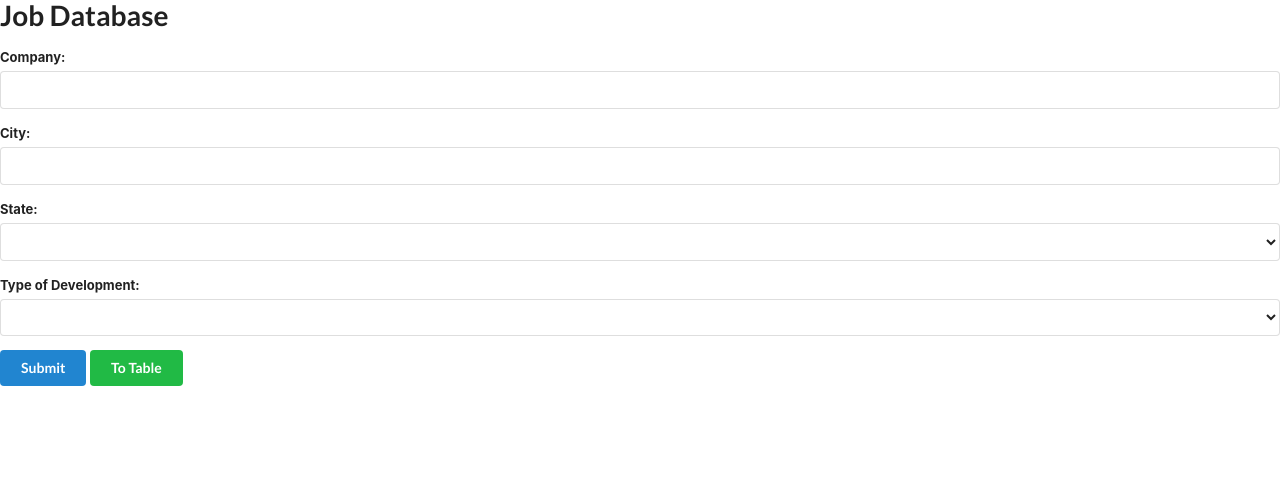
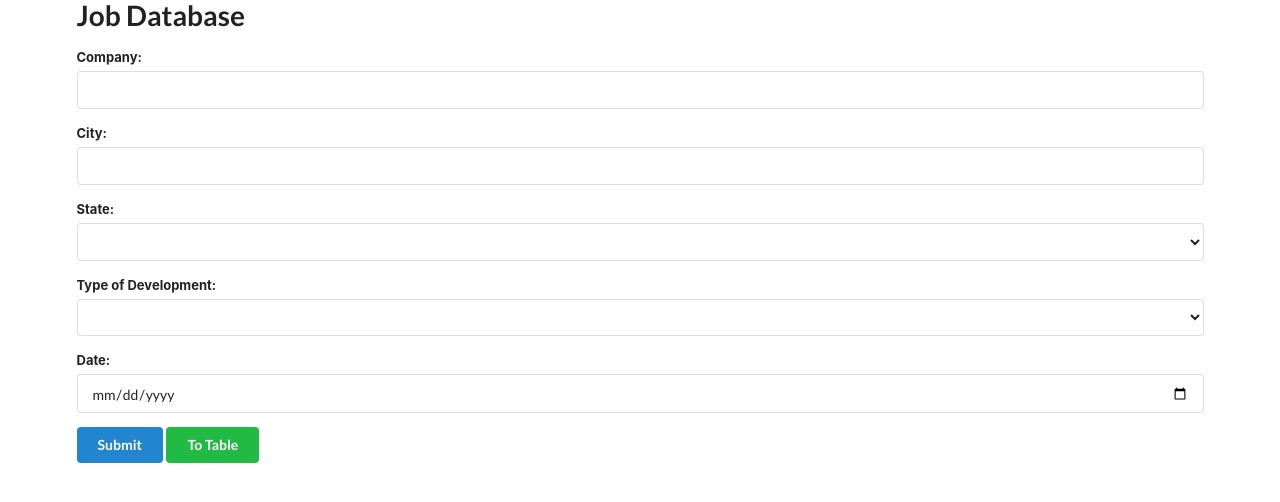
Before and after one commit to michael-williamson/applied_jobs_database, a React (Create React App) app in the folder client/: page /form in a window 1280 px wide. Shown: the top 502 px of the page. Built offline with nearby package versions, Linux system fonts and the light colour scheme.

Commit message:
added date input to form

```diff
--- a/client/package.json
+++ b/client/package.json
@@ -8,7 +8,9 @@
     "@testing-library/react": "^9.5.0",
     "@testing-library/user-event": "^7.2.1",
     "axios": "^0.19.2",
+    "moment": "^2.27.0",
     "react": "^16.13.1",
+    "react-datepicker": "^3.1.3",
     "react-dom": "^16.13.1",
     "react-redux": "^7.2.0",
     "react-router-dom": "^5.1.2",
--- a/client/src/App.js
+++ b/client/src/App.js
@@ -1,5 +1,5 @@
 import React from 'react';
-import {Router, Route, Switch,Redirect} from 'react-router-dom';
+import {Router, Route} from 'react-router-dom';
 import history from './history';
 import './App.css';
 
@@ -8,7 +8,7 @@ import TableMain from './components/tableComponents/TableMain';
 
 function App() {
   return (
-    <div className="App">
+    <div className="ui container App">
       <div className="ui header">
         <h1>Job Database</h1>
       </div>
--- a/client/src/components/formComponents/FormMain.js
+++ b/client/src/components/formComponents/FormMain.js
@@ -2,8 +2,10 @@ import React, { Component } from 'react';
 import {connect} from 'react-redux';
 import {Link} from 'react-router-dom';
 import {Field,reduxForm} from 'redux-form';
+
 //helper component
 import {ListOfStates} from './helperComponents/ListOfStates';
+import {DatePicker} from './helperComponents/DatePicker';
 //actions
 import {addJob} from '../../actions/index';
 
@@ -37,6 +39,10 @@ class FormMain extends Component {
                         <option value="Full Stack Developer">Full Stack Developer</option>
                     </Field>
                 </div>
+                <div className="field">
+                    <label>Date:</label>
+                    <Field name="date" component={DatePicker}/>
+                </div>
                 <button className="ui button blue" type="submit">Submit</button>
                 <Link to="/table" className="ui button green">To Table</Link>
             </form>
--- /dev/null
+++ b/client/src/components/formComponents/helperComponents/DatePicker.js
@@ -0,0 +1,7 @@
+import React from 'react';
+
+export const DatePicker = ({input }) => (
+    <div>
+        <input {...input} type="date"/>
+    </div>
+  );
--- a/client/src/components/tableComponents/TableMain.js
+++ b/client/src/components/tableComponents/TableMain.js
@@ -11,13 +11,14 @@ class TableMain extends Component {
     }
 
     renderTable = () => {
-       return this.props.jobList.map((job)=>{
+       return this.props.jobList.map((job,index)=>{
             return (
-                <tr>
+                <tr key={index}>
                     <td>{job.company}</td>
                     <td>{job.city}</td>
                     <td>{job.state}</td>
                     <td>{job.typeOfDev}</td>
+                    <td>{job.date}</td>
                 </tr>
             );
         });
@@ -30,13 +31,14 @@ class TableMain extends Component {
                     {`I have applied for ${this.props.jobList.length} jobs`}
                 </h3>
                 <Link className="ui button blue" to="/form">Back to Form</Link>
-            <table class="ui celled table">
+            <table className="ui celled table">
             <thead>
                 <tr>
                     <th>Company</th>
                     <th>City</th>
                     <th>State</th>
                     <th>Type Of Development</th>
+                    <th>Date</th>
                 </tr>
             </thead>
             <tbody>
```
Also changed, not shown: 1 other file (tests, documents, lock files or other folders).
